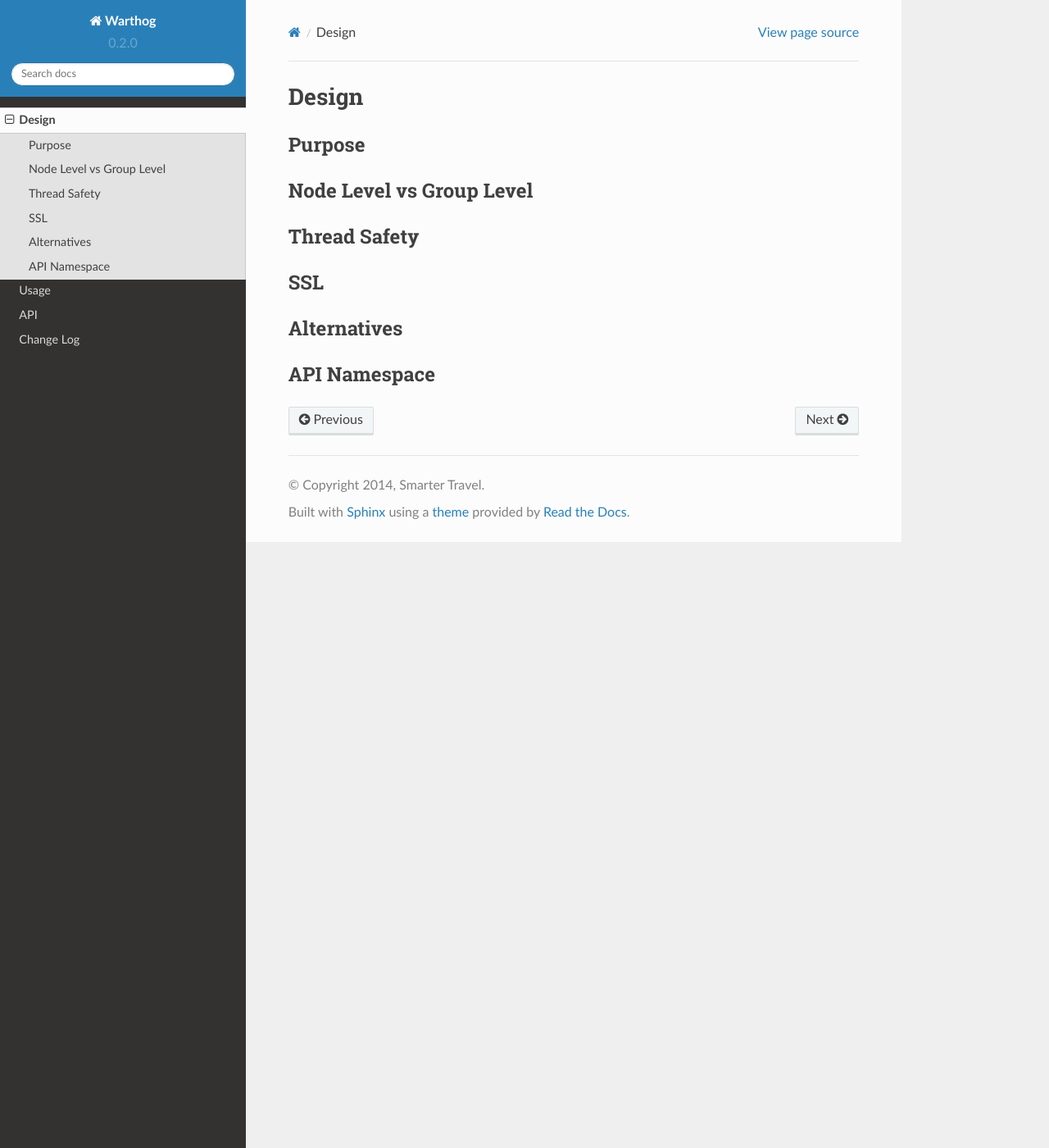
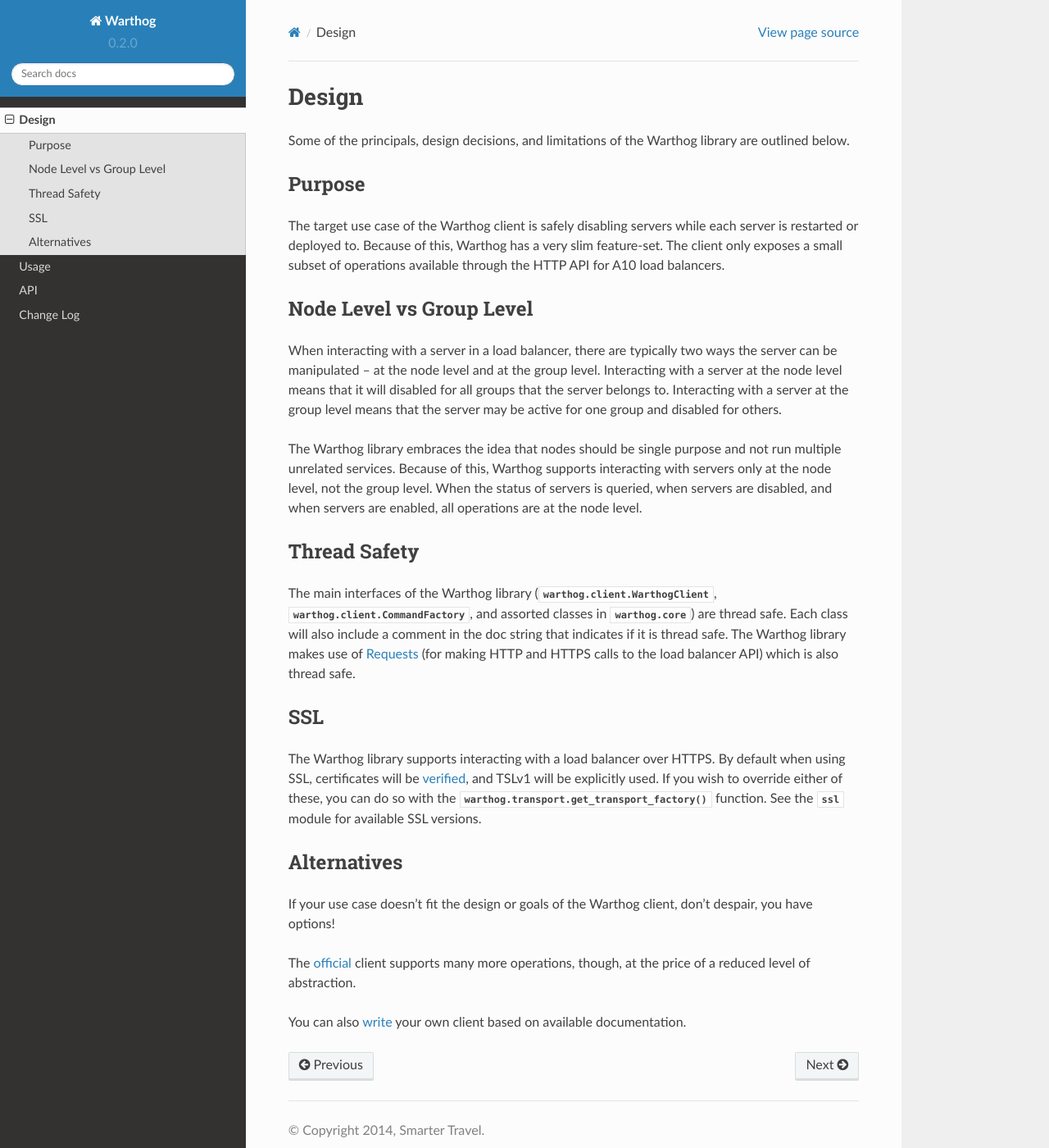
Before and after one commit to smarter-travel-media/warthog, a Sphinx documentation site: the page built from doc/source/design.rst, in a window 1280 px wide and 1400 px high. Shown: the whole window at 82% size. Built offline with Sphinx 7.4.7 and the Read the Docs theme 2.0.0, drawn with Linux system fonts in a browser that asks for light colours.

Commit message:
Design decision doc

```diff
--- a/doc/source/design.rst
+++ b/doc/source/design.rst
@@ -1,25 +1,62 @@
 Design
 ======
+
+Some of the principals, design decisions, and limitations of the Warthog library are
+outlined below.
 
 Purpose
 -------
 
+The target use case of the Warthog client is safely disabling servers while each server is
+restarted or deployed to. Because of this, Warthog has a very slim feature-set. The client
+only exposes a small subset of operations available through the HTTP API for A10 load
+balancers.
 
 Node Level vs Group Level
 -------------------------
 
+When interacting with a server in a load balancer, there are typically two ways the server
+can be manipulated -- at the node level and at the group level. Interacting with a server at
+the node level means that it will disabled for all groups that the server belongs to. Interacting
+with a server at the group level means that the server may be active for one group and disabled
+for others.
+
+The Warthog library embraces the idea that nodes should be single purpose and not run multiple
+unrelated services. Because of this, Warthog supports interacting with servers only at the node
+level, not the group level. When the status of servers is queried, when servers are disabled,
+and when servers are enabled, all operations are at the node level.
 
 Thread Safety
 -------------
 
+The main interfaces of the Warthog library (:class:`warthog.client.WarthogClient`,
+:class:`warthog.client.CommandFactory`, and assorted classes in :mod:`warthog.core`) are
+thread safe. Each class will also include a comment in the doc string that indicates if
+it is thread safe. The Warthog library makes use of Requests_ (for making HTTP and HTTPS
+calls to the load balancer API) which is also thread safe.
 
 SSL
 ---
 
+The Warthog library supports interacting with a load balancer over HTTPS. By default
+when using SSL, certificates will be verified_, and TSLv1 will be explicitly used. If
+you wish to override either of these, you can do so with the
+:func:`warthog.transport.get_transport_factory` function. See the :mod:`ssl` module
+for available SSL versions.
 
 Alternatives
 ------------
 
+If your use case doesn't fit the design or goals of the Warthog client, don't despair,
+you have options!
 
-API Namespace
--------------
+The official_ client supports many more operations, though, at the price of a reduced
+level of abstraction.
+
+You can also write_ your own client based on available documentation.
+
+
+.. _Requests: http://docs.python-requests.org/en/latest/
+.. _verified: http://docs.python-requests.org/en/latest/user/advanced/#ssl-cert-verification
+.. _official: https://github.com/a10networks/acos-client
+.. _write: http://www.a10networks.com/products/axseries-aXAPI.php
```
